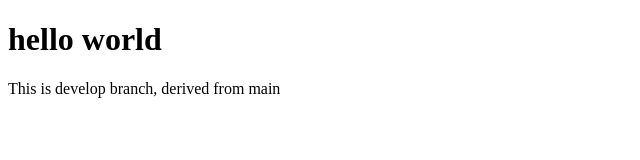
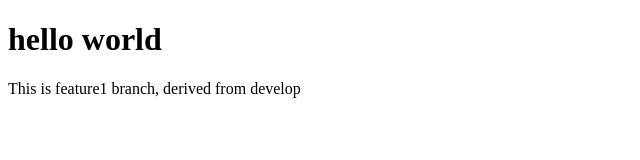
Before and after one commit to javra-rojan/TestProject, a plain HTML site: page index.html in a window 1280 px wide. Shown: the full height of the page, 0-640 px from the left. Drawn offline with Linux system fonts and the light colour scheme.

Commit message:
first comment on feature1

```diff
--- a/index.html
+++ b/index.html
@@ -8,6 +8,6 @@
 </head>
 <body>
     <h1>hello world</h1>
-    <p>This is develop branch, derived from main</p>
+    <p>This is feature1 branch, derived from develop</p>
 </body>
 </html>
```
